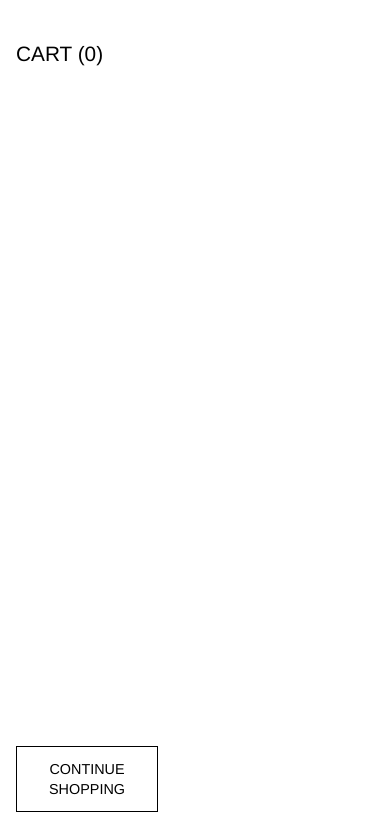
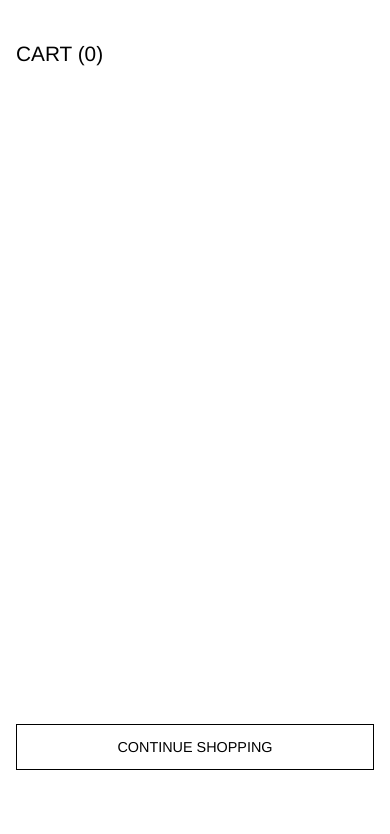
Before and after one commit to joselugs96/zara_technical_test, a Next.js app: page /cart in a window 390 px wide. Shown: the top 834 px of the page. Built offline with nearby package versions, Linux system fonts and the light colour scheme.

Commit message:
refactor: adjust cart footer responsive layout

```diff
--- a/src/features/cart/components/CartFooter.module.scss
+++ b/src/features/cart/components/CartFooter.module.scss
@@ -3,6 +3,7 @@
 
 .cartFooter {
   display: flex;
+  flex-direction: row;
   align-items: center;
   justify-content: space-between;
   padding: 2rem 16px;
@@ -11,21 +12,20 @@
   box-sizing: border-box;
   gap: 2rem;
 
-  @include respond-to('small-tablet') {
-    max-width: 98%;
-    padding: $spacing-xl $spacing-md;
-    flex-direction: column;
-    gap: 1.5rem;
+  @include respond-to('tablet') {
+    flex-direction: row;
+    gap: 2rem;
   }
 
-  @include respond-to('tablet') {
-    max-width: 98%;
-    padding: $spacing-xl $spacing-md;
+  @include respond-to('small-tablet') {
+    flex-direction: column;
+    gap: 1rem;
   }
 
-  @include respond-to('wide') {
-    max-width: 90%;
-    padding: $spacing-2xl $spacing-lg;
+  @include respond-to('mobile') {
+    flex-direction: column;
+    gap: 1rem;
+    padding: 1rem 16px;
   }
 }
 
@@ -41,6 +41,12 @@
 
   @include respond-to('small-tablet') {
     width: 100%;
+    order: 2;
+  }
+
+  @include respond-to('mobile') {
+    width: 100%;
+    order: 2;
   }
 }
 
@@ -58,6 +64,12 @@
 
   @include respond-to('small-tablet') {
     width: 100%;
+    order: 3;
+  }
+
+  @include respond-to('mobile') {
+    width: 100%;
+    order: 3;
   }
 
   &.visible {
@@ -77,12 +89,21 @@
   flex: 1;
   justify-content: flex-end;
   transition: opacity 0.3s ease;
-  width: 100%;
 
   @include respond-to('small-tablet') {
     width: 100%;
-    justify-content: space-between;
-    order: -1;
+    justify-content: center;
+    order: 1;
+    flex-direction: column;
+    gap: 0.5rem;
+  }
+
+  @include respond-to('mobile') {
+    width: 100%;
+    justify-content: center;
+    order: 1;
+    flex-direction: column;
+    gap: 0.5rem;
   }
 
   &.visible {
@@ -99,10 +120,28 @@
   font-size: 0.9rem;
   font-weight: 300;
   color: #000;
+
+  @include respond-to('small-tablet') {
+    font-size: 0.8rem;
+  }
+
+  @include respond-to('mobile') {
+    font-size: 0.8rem;
+  }
 }
 
 .totalPrice {
   font-size: 0.9rem;
   font-weight: 300;
   color: #000;
+
+  @include respond-to('small-tablet') {
+    font-size: 1.1rem;
+    font-weight: 500;
+  }
+
+  @include respond-to('mobile') {
+    font-size: 1.1rem;
+    font-weight: 500;
+  }
 }
```
